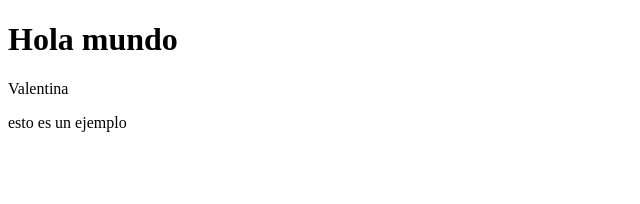
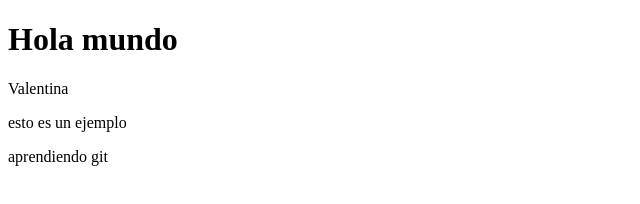
Before and after one commit to valenargote20/PROYECTO, a plain HTML site: page index.html in a window 1280 px wide. Shown: the whole page, without its empty margins (0-640 px from the left). Drawn offline with Linux system fonts and the light colour scheme.

Commit message:
aprendiendo git

```diff
--- a/index.html
+++ b/index.html
@@ -10,5 +10,6 @@
     <h1>Hola mundo</h1>
     <p>Valentina</p>
     <p>esto es un ejemplo</p>
+    <p>aprendiendo git</p>
 </body>
 </html>
```
